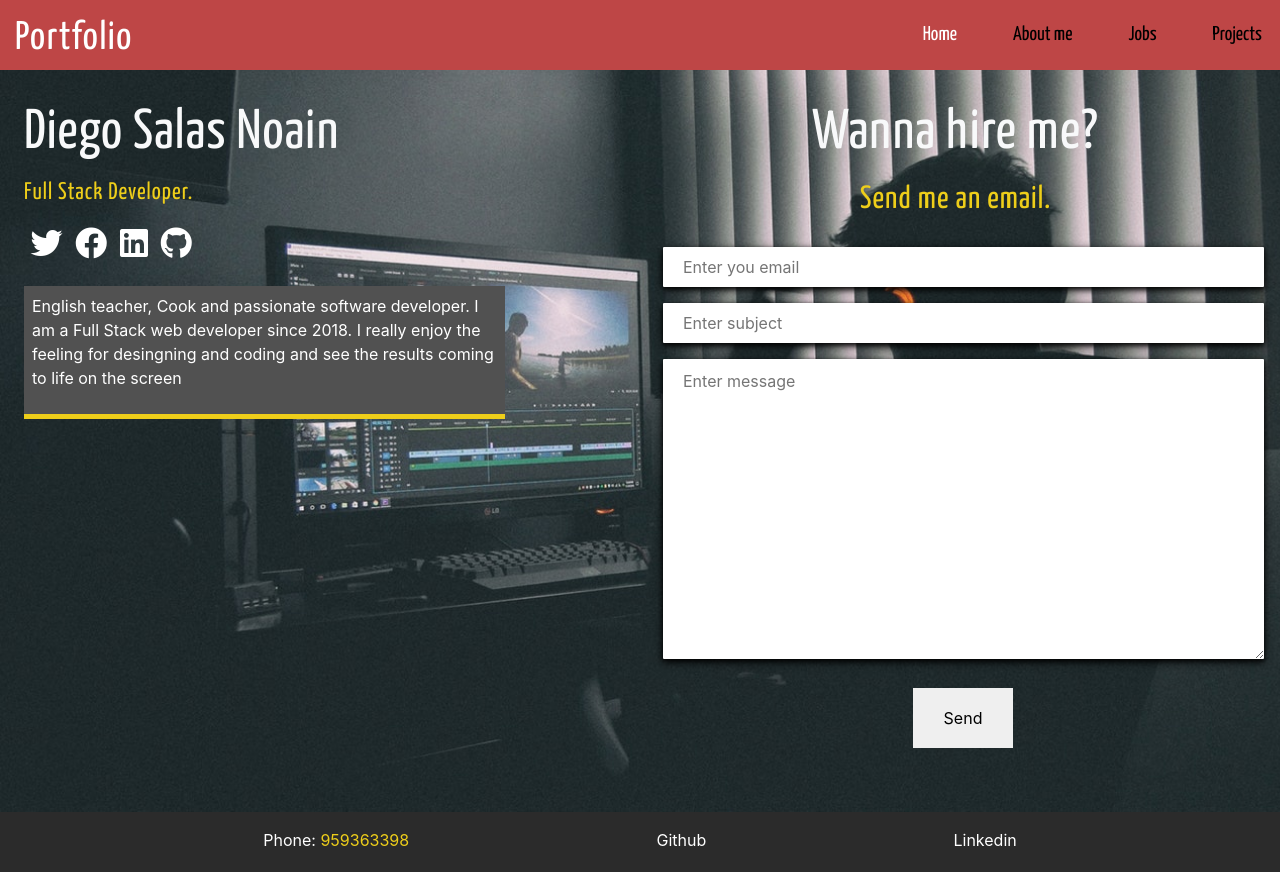
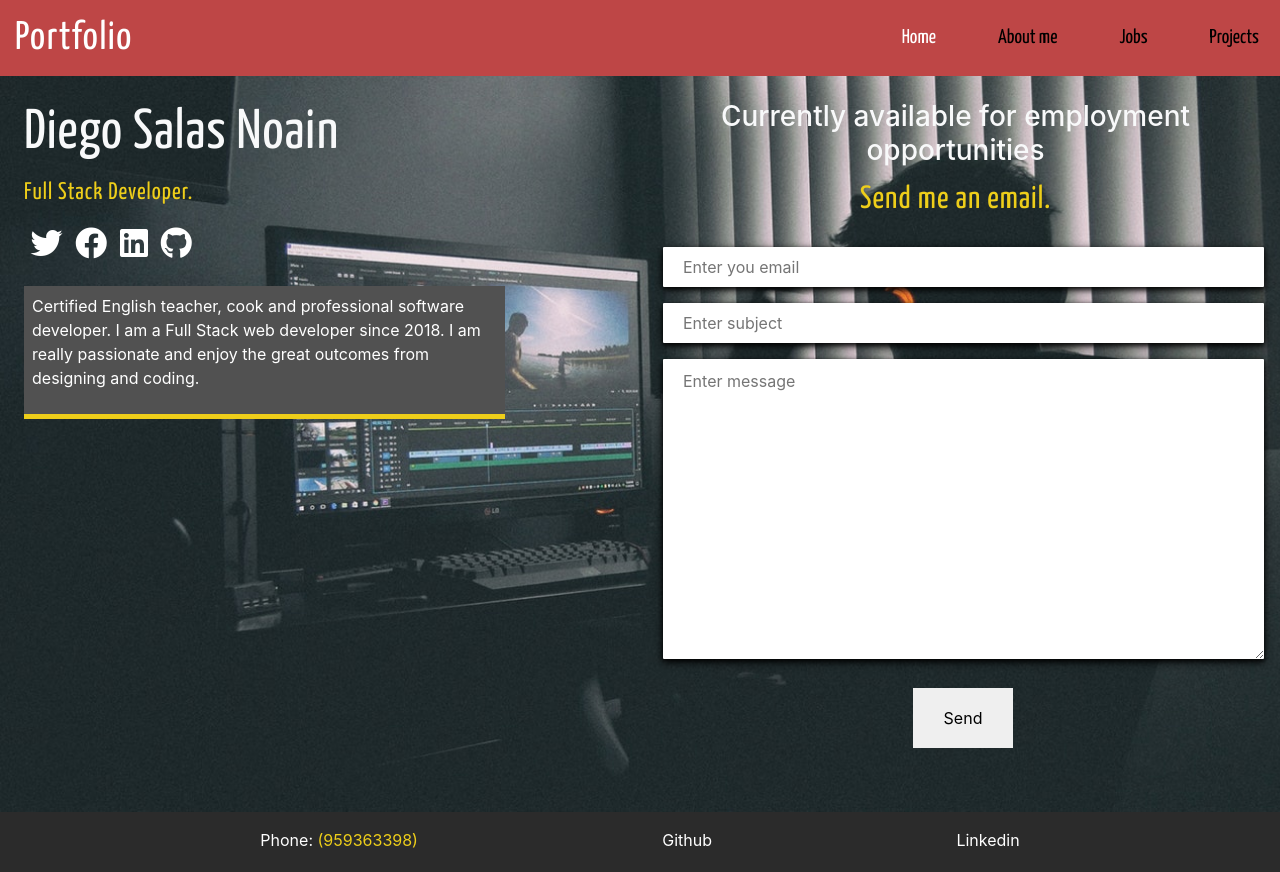
Before and after one commit to DiegoSalas27/portfolio, a React app in the folder client/: page / in a window 1280 px wide. Built offline with nearby package versions, Linux system fonts and the light colour scheme.

Commit message:
changes layout

```diff
--- a/client/package.json
+++ b/client/package.json
@@ -7,8 +7,12 @@
     "axios": "^0.19.0",
     "bootstrap": "^4.4.1",
     "classnames": "^2.2.6",
+    "i18next": "^19.0.2",
+    "i18next-browser-languagedetector": "^4.0.1",
+    "i18next-xhr-backend": "^3.2.2",
     "react": "^16.12.0",
     "react-dom": "^16.12.0",
+    "react-i18next": "^11.2.7",
     "react-router-dom": "^5.1.2",
     "react-scripts": "3.2.0"
   },
--- a/client/src/components/layout/Footer.js
+++ b/client/src/components/layout/Footer.js
@@ -6,7 +6,7 @@ function Footer() {
       <ul className="footer-nav">
         <li className="footer-item">
           <a className="footer-link">
-            Phone: <span className="text-sec">959363398</span>
+            Phone: <span className="text-sec">(959363398)</span>
           </a>
         </li>
         <li className="footer-item">
--- a/client/src/components/layout/header/Header.js
+++ b/client/src/components/layout/header/Header.js
@@ -1,14 +1,21 @@
-import React from "react";
+import React, { useRef, createRef } from "react";
 import { navItem } from "../../resources";
 import NavItem from "./NavItem";
 
-function Header({}, ref) {
+function Header({ main }, ref) {
+  const refs = useRef(
+    Array.from({ length: navItem.length }, a => createRef(null))
+  );
+
   function changeActive(e) {
-    const navItems = ref[2].current.querySelectorAll(".nav-item");
+    refs.current.forEach(item => {
+      item.current.classList.remove("current");
+    });
 
-    navItems.forEach(item => {
-      item.classList.remove("current");
-    });
+    if (window.screen.width < 700) {
+      ref[1].current.classList.toggle("show");
+      main.current.classList.toggle("move");
+    }
 
     e.currentTarget.classList.add("current");
   }
@@ -23,15 +30,16 @@ function Header({}, ref) {
           <div className="btn-line"></div>
         </div>
         <nav className="menu" ref={ref[1]}>
-          <ul className="menu-nav" ref={ref[2]}>
+          <ul className="menu-nav">
             {navItem.map((item, i) => {
               return (
                 <NavItem
                   key={i}
-                  changeActive={changeActive}
+                  ref={refs.current[i]}
                   to={item.to}
                   current={item.current}
                   name={item.name}
+                  changeActive={changeActive}
                 />
               );
             })}
--- a/client/src/components/layout/header/NavItem.js
+++ b/client/src/components/layout/header/NavItem.js
@@ -1,14 +1,16 @@
 import React from "react";
 import { Link } from "react-router-dom";
 
-function NavItem(props) {
+function NavItem({ current, to, name, changeActive }, ref) {
   return (
-    <li className={`nav-item ${props.current}`} onClick={props.changeActive}>
-      <Link className="nav-link" to={props.to}>
-        {props.name}
+    <li ref={ref} className={`nav-item ${current}`} onClick={changeActive}>
+      <Link className="nav-link" to={to}>
+        {name}
       </Link>
     </li>
   );
 }
 
-export default NavItem;
+const forwardRef = React.forwardRef(NavItem);
+
+export default forwardRef;
--- a/client/src/components/pages/banner/Banner.js
+++ b/client/src/components/pages/banner/Banner.js
@@ -44,6 +44,9 @@ function Banner(props) {
         }
       });
       loaderImage.current.innerHTML = "Email sent!";
+      setEmail("");
+      setSubject("");
+      setBody("");
       setTimeout(() => {
         loader.current.classList.remove("show");
       }, 2000);
@@ -56,10 +59,7 @@ function Banner(props) {
 
   return (
     <div className="banner">
-      <div
-        className={`jumbotron jumbotron-fluid index-banner mb-0`}
-        style={{ paddingTop: "100px" }}
-      >
+      <div className={`jumbotron jumbotron-fluid index-banner mb-0`}>
         <div className="container-fluid px-4">
           <div className="row">
             <div className="col-md-6 text-light" style={{ float: "left" }}>
@@ -81,16 +81,18 @@ function Banner(props) {
               </div>
               <div className="short-bio">
                 <p>
-                  English teacher, Cook and passionate software developer. I am
-                  a Full Stack web developer since 2018. I really enjoy the
-                  feeling for desingning and coding and see the results coming
-                  to life on the screen
+                  Certified English teacher, cook and professional software
+                  developer. I am a Full Stack web developer since 2018. I am
+                  really passionate and enjoy the great outcomes from designing
+                  and coding.
                 </p>
               </div>
             </div>
             <div className="col-md-6 right-menu text-light">
               <form onSubmit={sendEmail}>
-                <h3 className="display-4 text-light">Wanna hire me?</h3>
+                <h3 className="display-6 text-light">
+                  Currently available for employment opportunities
+                </h3>
                 <p className="lead-email">Send me an email.</p>
                 <div className="form-g">
                   <input
--- a/client/src/containers/App.js
+++ b/client/src/containers/App.js
@@ -12,7 +12,6 @@ import Loader from "../components/layout/Loader";
 function App() {
   const btnMenu = useRef(null);
   const nav = useRef(null);
-  const navItem = useRef(null);
   const main = useRef(null);
   const loader = useRef(null);
   const loaderImage = useRef(null);
@@ -22,21 +21,12 @@ function App() {
       nav.current.classList.toggle("show");
       main.current.classList.toggle("move");
     });
-    const navItems = navItem.current.querySelectorAll(".nav-item");
-    if (window.screen.width < 700) {
-      navItems.forEach(item => {
-        item.addEventListener("click", () => {
-          nav.current.classList.toggle("show");
-          main.current.classList.toggle("move");
-        });
-      });
-    }
   });
 
   return (
     <Router>
       <Loader ref={[loader, loaderImage]} />
-      <Header ref={[btnMenu, nav, navItem]} />
+      <Header main={main} ref={[btnMenu, nav]} />
       <div className="main" ref={main}>
         <Route
           exact
--- a/client/src/index.js
+++ b/client/src/index.js
@@ -1,6 +1,7 @@
 import React from "react";
 import ReactDOM from "react-dom";
 import "./index.css";
+
 import App from "./containers/App";
 import * as serviceWorker from "./serviceWorker";
 
--- a/client/src/styles/_banner.scss
+++ b/client/src/styles/_banner.scss
@@ -3,6 +3,7 @@
   background-attachment: fixed;
   background-size: cover;
   min-height: calc(100vh - 60px);
+  padding-top: 100px !important;
 }
 
 .banner {
--- a/client/src/styles/_header.scss
+++ b/client/src/styles/_header.scss
@@ -95,7 +95,7 @@
   .menu-nav {
     display: flex;
     .nav-item {
-      padding: 12px !important;
+      margin: 12px !important;
     }
   }
 
```
Also changed, not shown: client/src/index.css, 1 other file.
